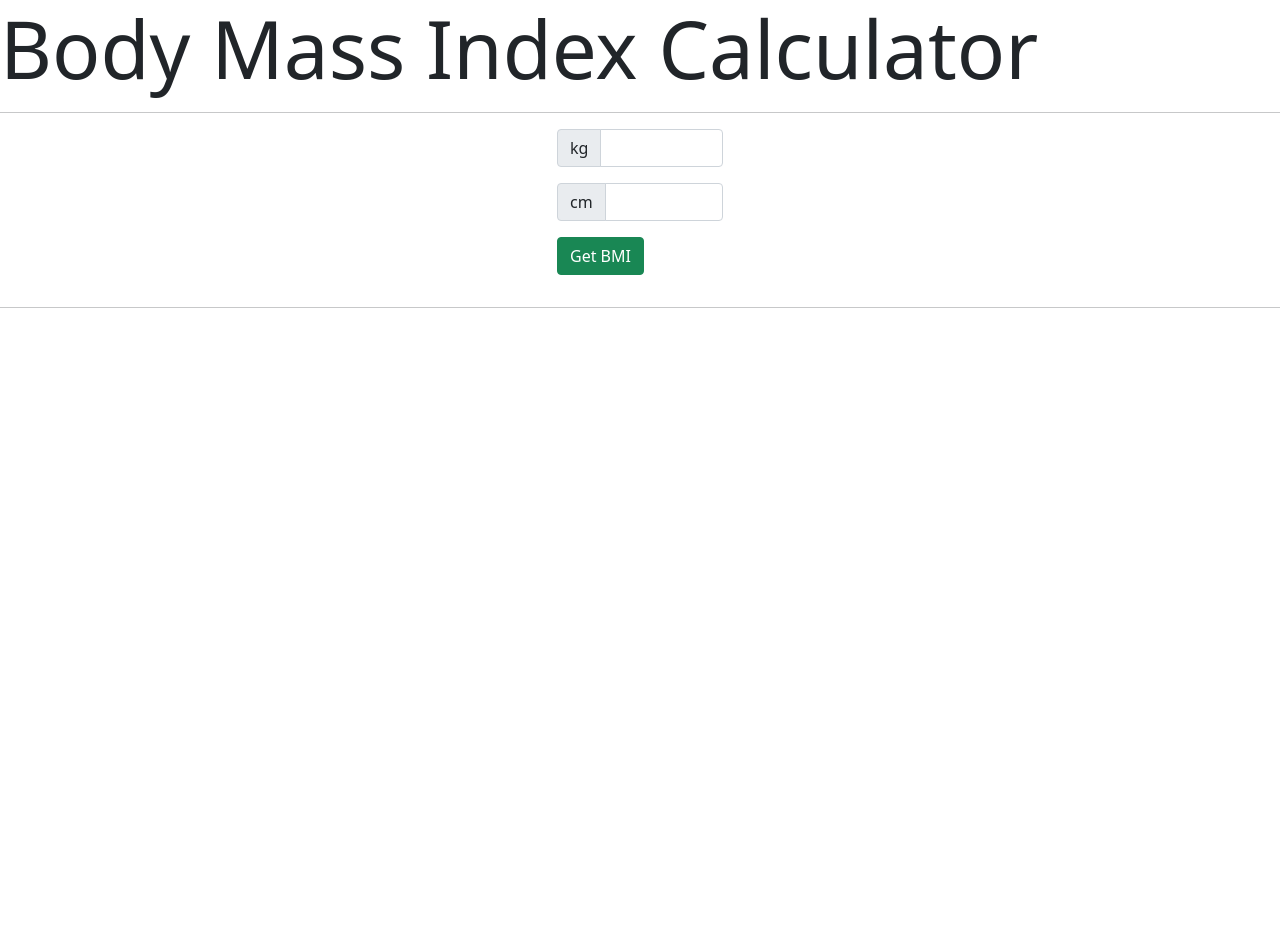
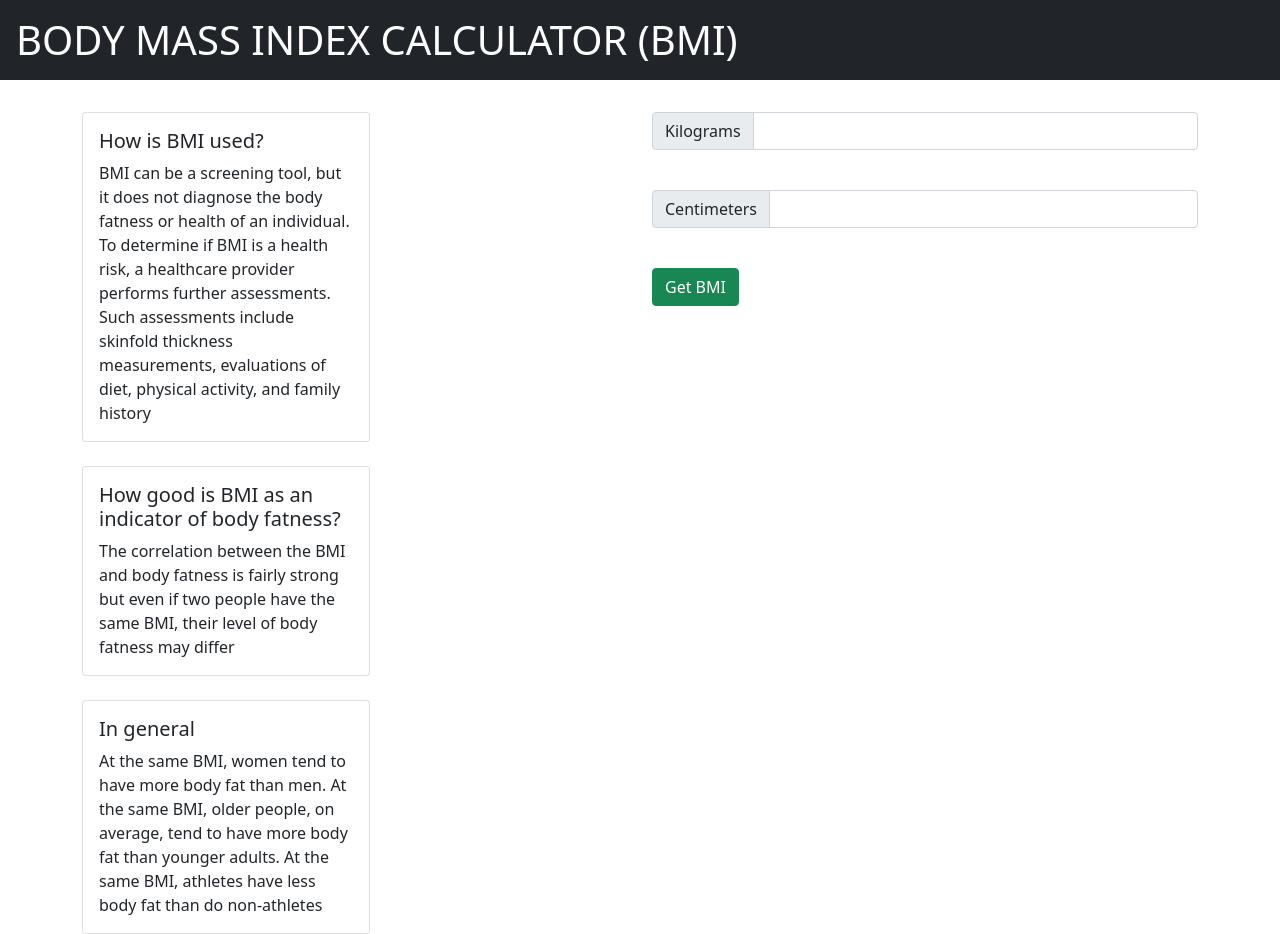
Before and after one commit to allan-rono/BMICalculator, a plain HTML site: page index.html in a window 1280 px wide. Before the commit the page ends 800 px from the top, so only its background shows below. Drawn offline with nearby package versions, Linux system fonts and the light colour scheme.

Commit message:
Styling of the page

```diff
--- a/index.html
+++ b/index.html
@@ -12,44 +12,73 @@
 
 <body>
     <header>
-        <h1 class="display-1">Body Mass Index Calculator</h1>
+        <h1 class="p-3 mb-2 bg-dark text-white" class="display-1">BODY MASS INDEX CALCULATOR (BMI)</h1>
     </header>
-    <hr>
+    <br>
     <main>
         <div class="container">
+            <div class="row">
+                <div class="col">
+                    <div class="card" style="width: 18rem;">
+                        <div class="card-body">
+                            <h5 class="card-title">How is BMI used?</h5>
+                            <p class="card-text">BMI can be a screening tool, but it does not diagnose the body fatness or health of an individual. To determine if BMI
+                            is a health risk, a healthcare provider performs further assessments. Such assessments include skinfold thickness
+                            measurements, evaluations of diet, physical activity, and family history</p>
+                        </div>
+                    </div>
+                    <br>
+                    <div class="card" style="width: 18rem;">
+                        <div class="card-body">
+                            <h5 class="card-title">How good is BMI as an indicator of body fatness?</h5>
+                            <p class="card-text">The correlation between the BMI and body fatness is fairly strong but even if two people have the same BMI,
+                            their level of body fatness may differ</p>
+                        </div>
+                    </div>
+                    <br>
+                    <div class="card" style="width: 18rem;">
+                        <div class="card-body">
+                            <h5 class="card-title">In general</h5>
+                            <p class="card-text">At the same BMI, women tend to have more body fat than men.
+                            At the same BMI, older people, on average, tend to have more body fat than younger adults.
+                            At the same BMI, athletes have less body fat than do non-athletes</p>
+                        </div>
+                    </div>
+                </div>
+                <div class="col">
                     <div class="row justify-content-md-center">
-                <div class="col col-lg-2">
+                        <div class="col">
                             <div class="input-group mb-3">
-                        <span class="input-group-text">kg</span>
+                                <span class="input-group-text">Kilograms</span>
                                 <input id="kilograms" type="text" class="form-control">
                             </div>
                         </div>
                     </div>
+                    <br>
                     <div class="row justify-content-md-center">
-                <div class="col col-lg-2">
+                        <div class="col">
                             <div class="input-group mb-3">
-                        <span class="input-group-text">cm</span>
+                                <span class="input-group-text">Centimeters</span>
                                 <input id="centimeters" type="text" class="form-control">
                             </div>
                         </div>
                     </div>
+                    <br>
                     <div class="row justify-content-md-center">
-                <div class="col col-lg-2">
+                        <div class="col col-lg-17">
                             <button id="submit" class="btn btn-success">Get BMI</button>
                         </div>
                     </div>
+                    <br>
                     <div class="row justify-content-md-center">
                         <div class="col-md-auto">
                             <p class="display-4" id="answer"></p>
                         </div>
                     </div>
                 </div>
+            </div>
+        </div>
     </main>
-    <hr>
-    <footer>
-
-    </footer>
-
     <script type="text/javascript" src="./script.js"></script>
 </body>
 </html>
```
Also changed, not shown: 1 other file. Lines whose indentation alone changed are shown as unchanged.
